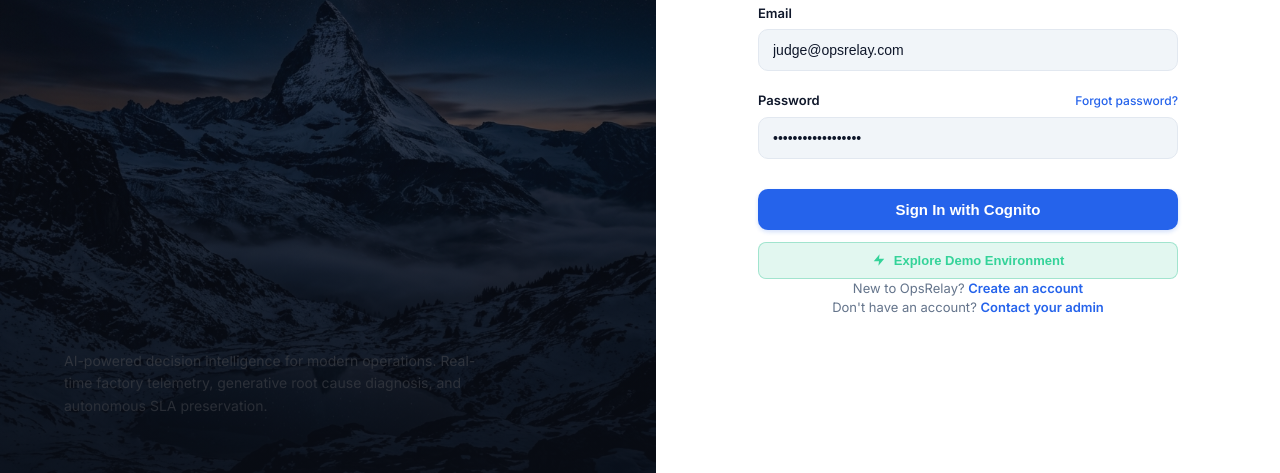
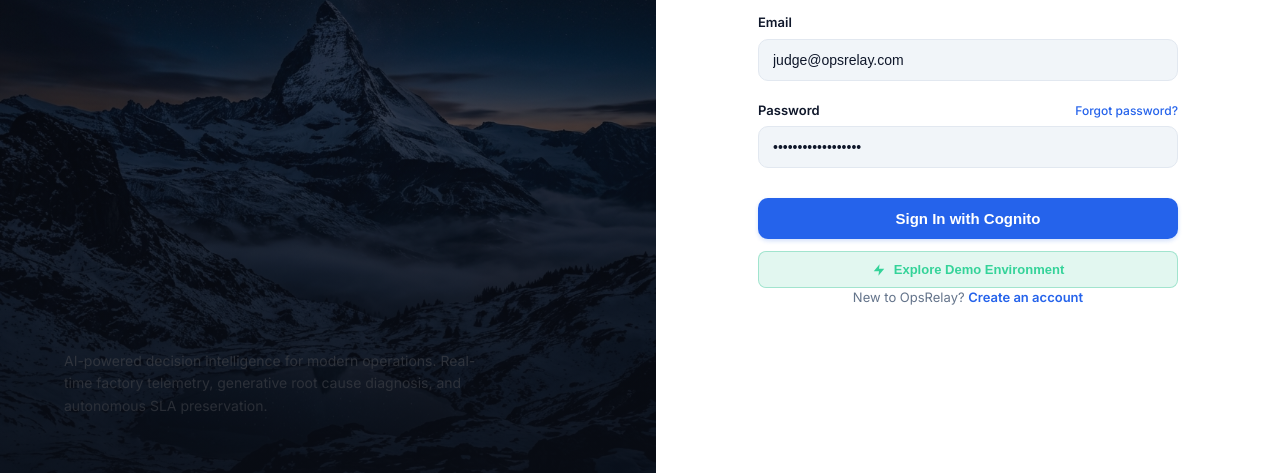
Before and after one commit to shalcoder/OpsRelay, a plain HTML site: page frontend/index.html in a window 1280 px wide. Shown: the part 327-800 px from the top of the page. Drawn offline with Linux system fonts and the light colour scheme; no server answers.

Commit message:
refactor(ui): remove 'Contact your admin' text from login screen

```diff
--- a/frontend/index.html
+++ b/frontend/index.html
@@ -90,9 +90,7 @@
           New to OpsRelay? <a href="#" id="createAccountLink">Create an account</a>
         </p>
 
-        <p class="login-bottom-text">
-          Don't have an account? <a href="#" onclick="toast('Please contact your plant administrator for credentials', 'info'); return false;">Contact your admin</a>
-        </p>
+
       </div>
     </div>
   </div>
```
